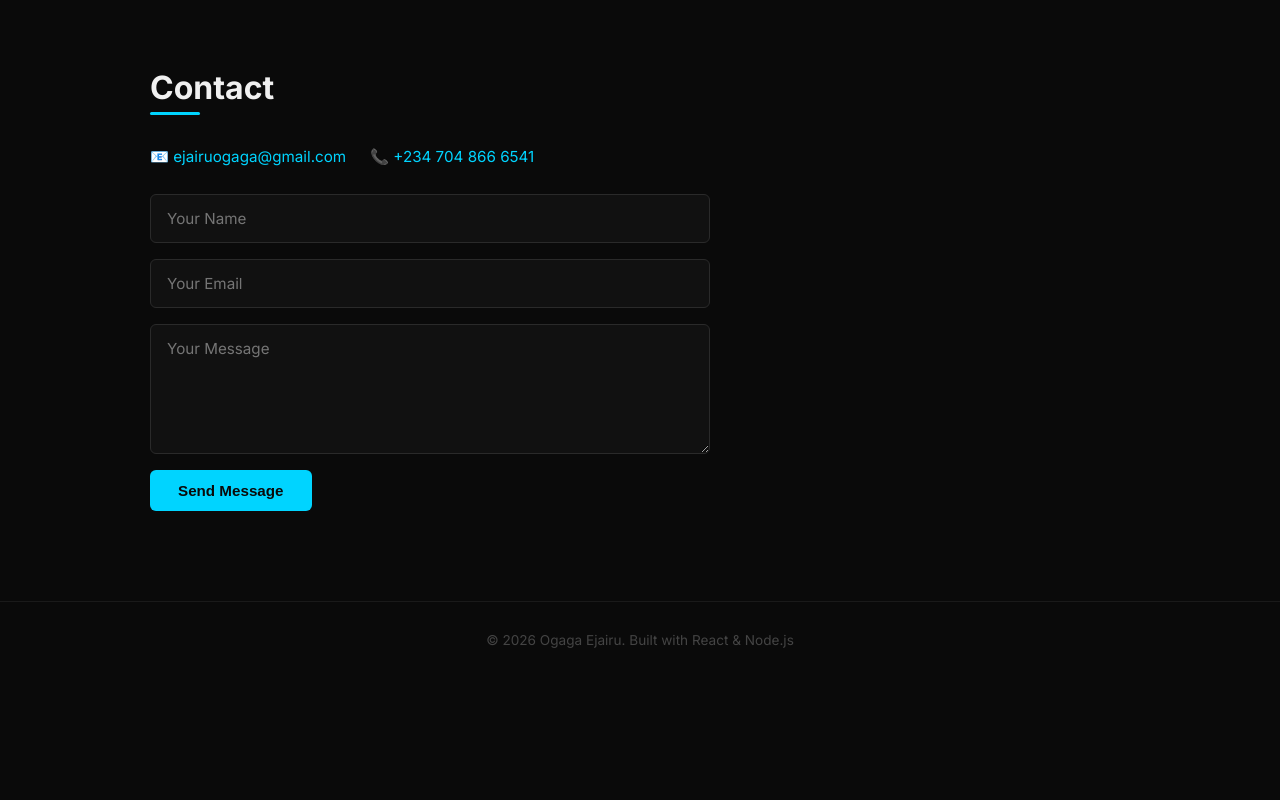
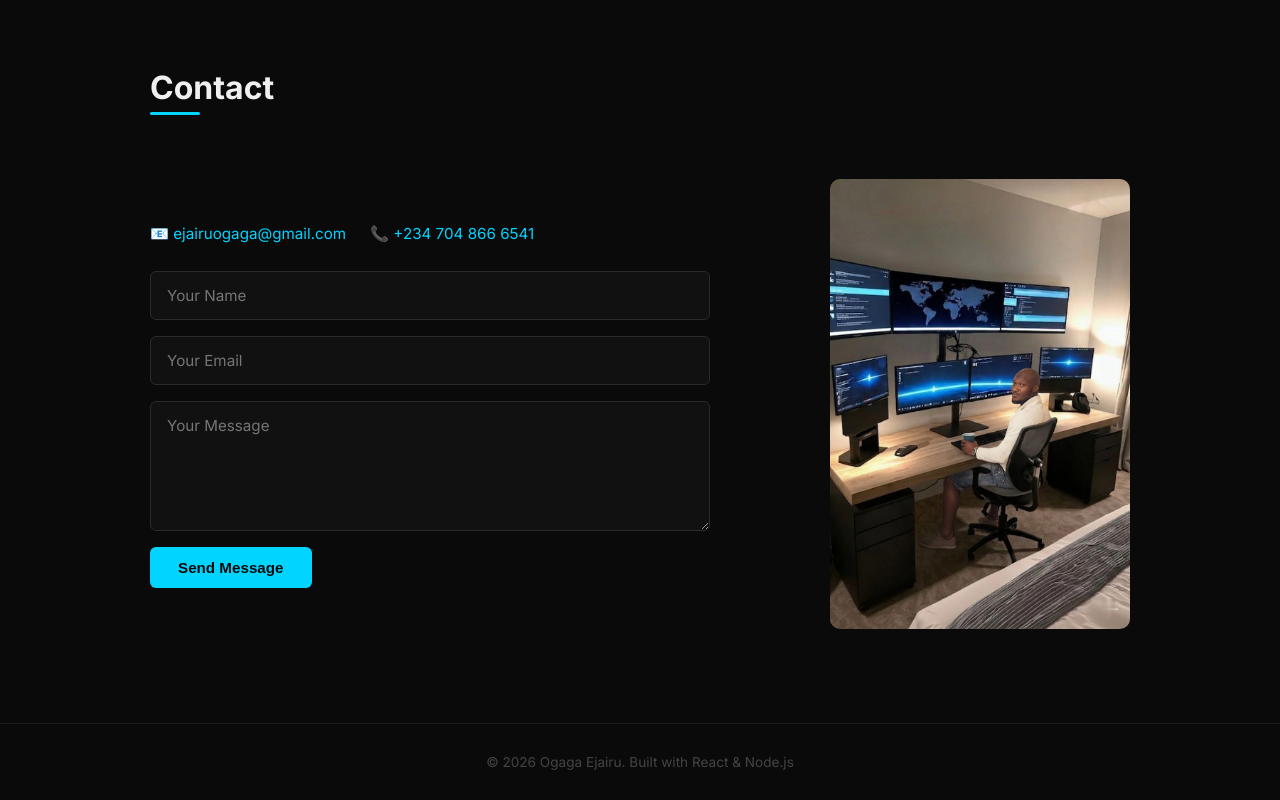
Before and after one commit to gaga477/portfolio, a React (Vite) app in the folder client/: page / in a window 1280 px wide. Shown: the part 2759-3559 px from the top of the page. Before the commit the page ends 3437 px from the top, so only its background shows below. Built offline with nearby package versions, Linux system fonts and the light colour scheme; no server answers.

Commit message:
Add tech1.png image to contact section with styling

```diff
--- a/client/src/App.jsx
+++ b/client/src/App.jsx
@@ -262,6 +262,8 @@ export default function App() {
 
       <section id="contact">
         <h2>Contact</h2>
+        <div className="contact-container">
+          <div className="contact-content">
             <div className="contact-info">
               <a href="mailto:ejairuogaga@gmail.com">📧 ejairuogaga@gmail.com</a>
               <a href="tel:+2347048666541">📞 +234 704 866 6541</a>
@@ -274,6 +276,11 @@ export default function App() {
               {sent && <p className="success-msg">✓ Message sent successfully!</p>}
               {error && <p style={{ color: "red" }}>✗ Failed to send. Please try again.</p>}
             </form>
+          </div>
+          <div className="contact-image">
+            <img src="/tech1.png" alt="Technology" />
+          </div>
+        </div>
       </section>
 
       <footer>
--- a/client/src/index.css
+++ b/client/src/index.css
@@ -414,6 +414,29 @@ section h2::after {
   max-width: 560px;
 }
 
+.contact-container {
+  display: flex;
+  align-items: center;
+  gap: 40px;
+  margin-top: 32px;
+}
+
+.contact-content {
+  flex: 1;
+}
+
+.contact-image {
+  flex: 0 0 auto;
+  max-width: 300px;
+}
+
+.contact-image img {
+  width: 100%;
+  height: auto;
+  border-radius: 10px;
+  object-fit: cover;
+}
+
 .contact-form input,
 .contact-form textarea {
   background: #111;
```
Lines whose indentation alone changed are shown as unchanged.
